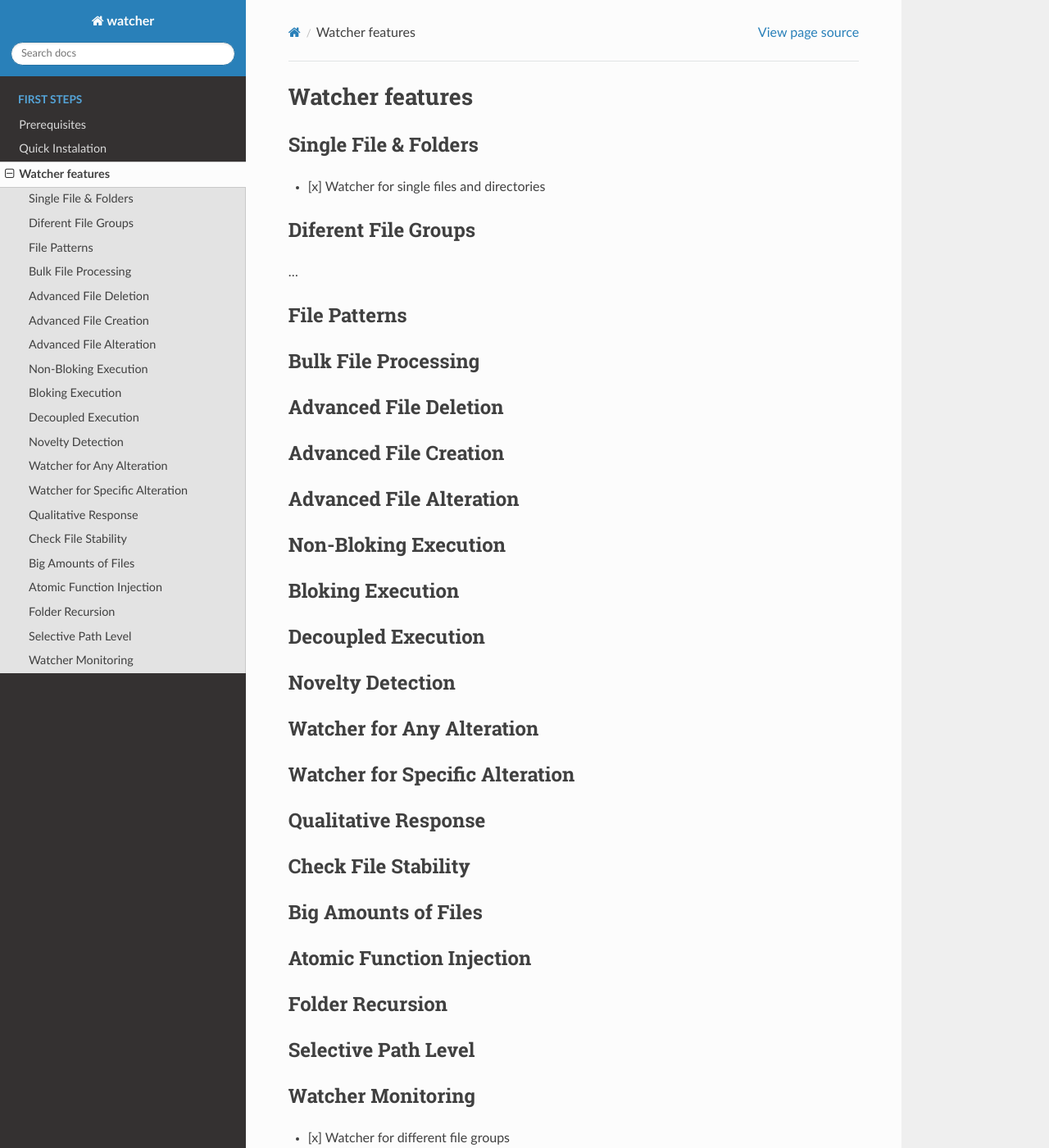
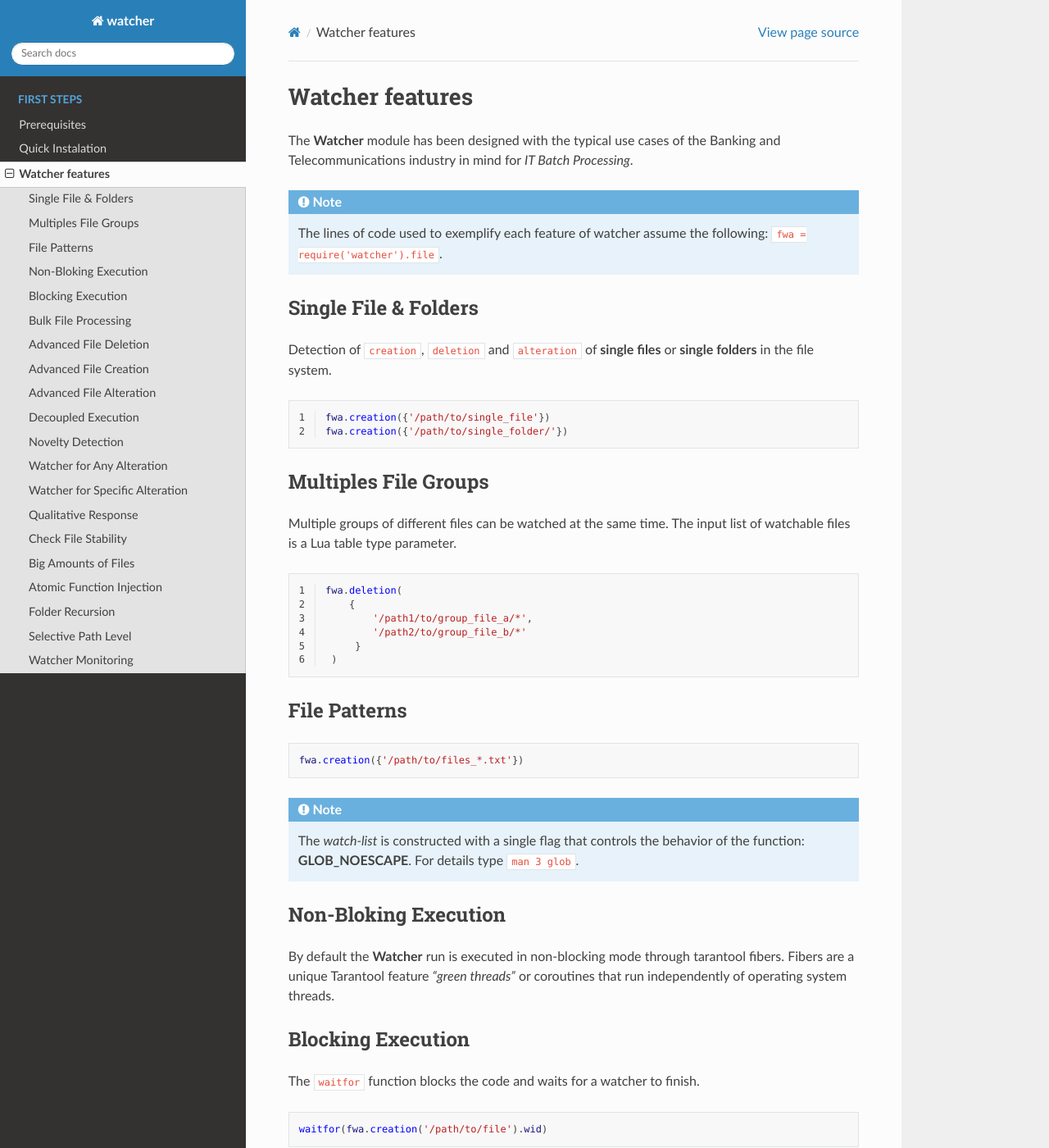
Before and after one commit to racherb/watcher, a Sphinx documentation site: the page built from docs/source/features.rst, in a window 1280 px wide and 1400 px high. Shown: the whole window at 82% size. Built offline with Sphinx 7.4.7 and the Read the Docs theme 2.0.0, drawn with Linux system fonts in a browser that asks for light colours; pages that are not in the unit, such as notebooks, are missing from menus; some of the changed text lies outside the part shown.

Commit message:
Update docs
Update docs

```diff
--- a/docs/source/features.rst
+++ b/docs/source/features.rst
@@ -1,26 +1,73 @@
 Watcher features
 =================
+
+The **Watcher** module has been designed with the typical use cases of the Banking
+and Telecommunications industry in mind for *IT Batch Processing*.
+
+.. note::
+   The lines of code used to exemplify each feature of watcher assume the following:
+   ``fwa = require('watcher').file``.
 
 Single File & Folders
 ----------------------
 
-- [x] Watcher for single files and directories
+Detection of ``creation``, ``deletion`` and ``alteration`` of **single files** or **single folders** in the file system.
 
-Diferent File Groups
---------------------
+.. code-block:: lua
+   :linenos:
 
-...
+   fwa.creation({'/path/to/single_file'})
+   fwa.creation({'/path/to/single_folder/'})
 
+Multiples File Groups
+---------------------
+
+Multiple groups of different files can be watched at the same time.
+The input list of watchable files is a Lua table type parameter.
+
+.. code-block:: lua
+   :linenos:
+
+   fwa.deletion(
+       {
+           '/path1/to/group_file_a/*',
+           '/path2/to/group_file_b/*'
+        }
+    )
 
 File Patterns
 --------------
 
-..
+.. code-block:: lua
+
+   fwa.creation({'/path/to/files_*.txt'})
+
+.. note::
+   The *watch-list* is constructed with a single flag that controls the behavior of the function: **GLOB_NOESCAPE**.
+   For details type ``man 3 glob``.
+
+Non-Bloking Execution
+---------------------
+
+By default the **Watcher** run is executed in non-blocking mode through tarantool fibers.
+Fibers are a unique Tarantool feature *"green threads"* or coroutines that run independently
+of operating system threads.
+
+Blocking Execution
+------------------
+
+The ``waitfor`` function blocks the code and waits for a watcher to finish.
+
+.. code-block:: lua
+
+   waitfor(fwa.creation('/path/to/file').wid)
+
 
 Bulk File Processing
 --------------------
 
 ..
+
 
 Advanced File Deletion
 ----------------------
@@ -31,12 +78,6 @@
 Advanced File Alteration
 ------------------------
 
-Non-Bloking Execution
----------------------
-
-
-Bloking Execution
-------------------
 
 Decoupled Execution
 -------------------
@@ -61,12 +102,25 @@
 Big Amounts of Files
 --------------------
 
+
 Atomic Function Injection
 -------------------------
 
+Atomic function injection allows you
+to perform specific tasks on each element of the watchable list separately.
+In the example, the atomic function afu creates a backup copy for each element of the watchlist.
+
+.. code-block:: lua
+   :linenos:
+
+   afu = function(file) os.execute('cp '..file..' '..file..'_backup') end --Atomic Funcion
+   cor = require('watcher').core
+   wat = cor.create({'/tmp/original.txt'}, 'FWD', afu) --afu is passed as parameter
+   res = run_watcher(wat)
 
 Folder Recursion
 ----------------
+
 
 
 Selective Path Level
--- a/docs/source/prerreq.rst
+++ b/docs/source/prerreq.rst
@@ -1,9 +1,8 @@
 Prerequisites
-=============
+==============
 
-
-Supported Platforms
--------------------
+1. Supported Platforms.
+----------------------
 
 * **POSIX Compliant**: ``Unix``, ``MacOsx``, ``Linux``, ``Freebsd``.
 * **POSIX for Windows**: ``Cygwin``, ``Microsoft POSIX Subsystem``, ``Windows Services for UNIX``, ``MKS Toolkit``.
@@ -11,9 +10,10 @@
 .. warning::
     Watcher has not been tested on POSIX Windows Systems.
 
-Tarantool
----------
+2. Tarantool
+------------
 
-Watcher runs on Tarantool. Before you begin, ensure you have met the following requirements:
+Watcher runs on Tarantool.
+Before you begin, ensure you have met the following requirements:
 
-* Requires Tarantool >= 1.7.
+* **Tarantool**: ``>= 1.7``.
```
